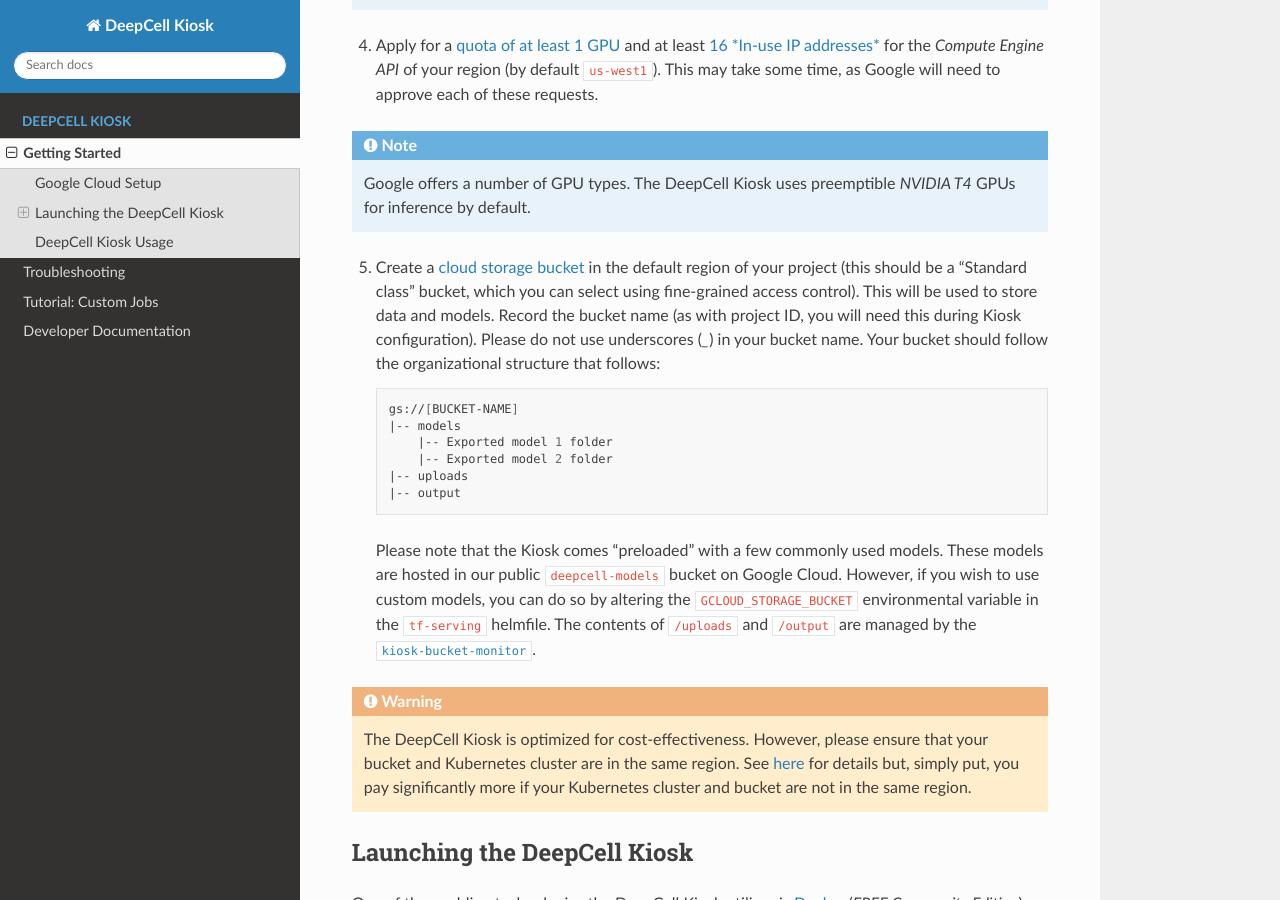
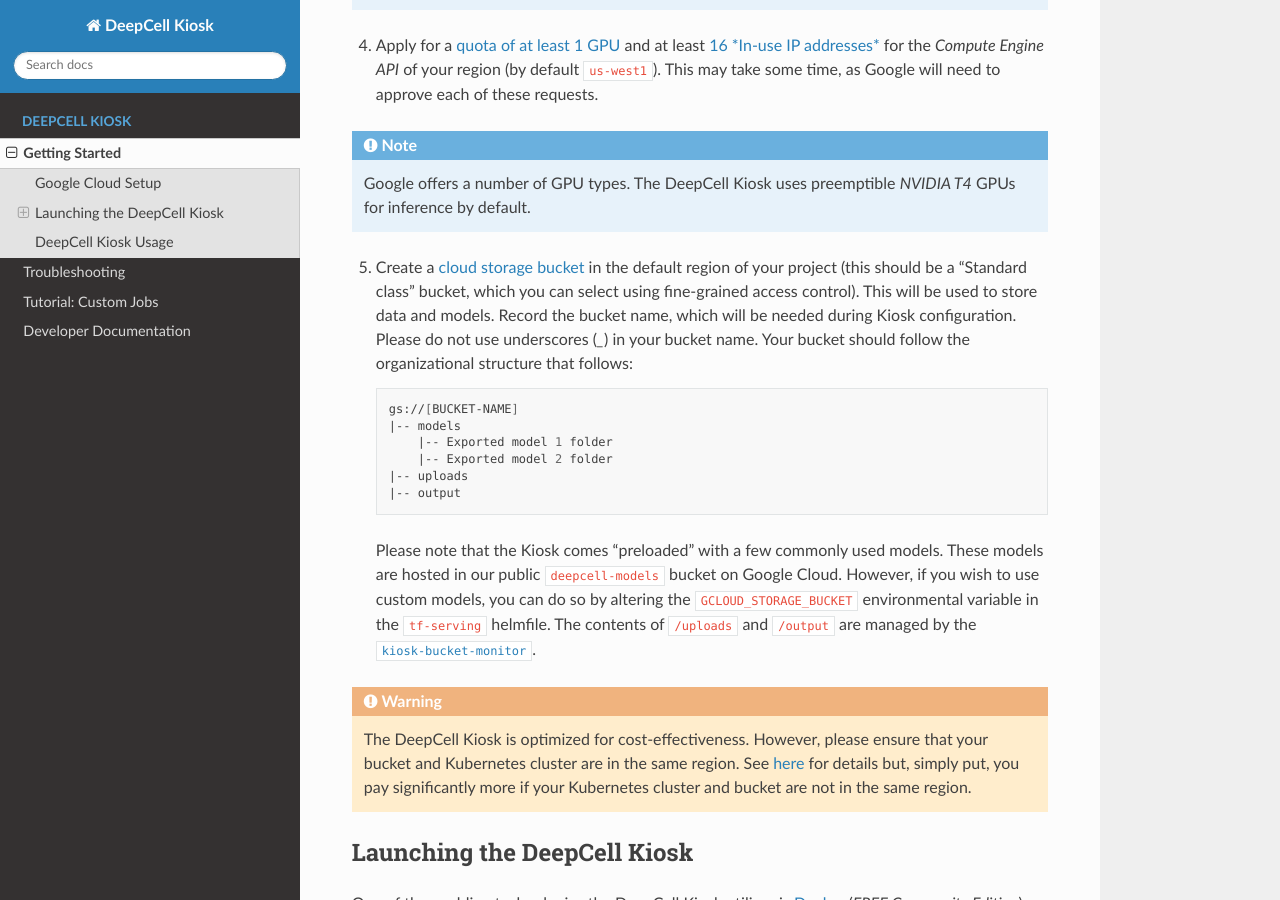
Before and after one commit to vanvalenlab/kiosk-console, a Sphinx documentation site: the page built from docs/source/GETTING_STARTED.rst, in a window 1280 px wide and 900 px high, scrolled down 956 px. Built offline with Sphinx 7.4.7 and the Read the Docs theme 2.0.0, drawn with Linux system fonts in a browser that asks for light colours.

Commit message:
tightened up note to "take note of bucket name" and removed reference to project ID.

```diff
--- a/docs/source/GETTING_STARTED.rst
+++ b/docs/source/GETTING_STARTED.rst
@@ -26,7 +26,7 @@
 
 .. note:: Google offers a number of GPU types. The DeepCell Kiosk uses preemptible `NVIDIA T4` GPUs for inference by default.
 
-5. Create a `cloud storage bucket <https://cloud.google.com/storage/docs/creating-buckets>`_ in the default region of your project (this should be a "Standard class" bucket, which you can select using fine-grained access control). This will be used to store data and models. Record the bucket name (as with project ID, you will need this during Kiosk configuration). Please do not use underscores (`_`) in your bucket name. Your bucket should follow the organizational structure that follows:
+5. Create a `cloud storage bucket <https://cloud.google.com/storage/docs/creating-buckets>`_ in the default region of your project (this should be a "Standard class" bucket, which you can select using fine-grained access control). This will be used to store data and models. Record the bucket name, which will be needed during Kiosk configuration. Please do not use underscores (`_`) in your bucket name. Your bucket should follow the organizational structure that follows:
 
    .. code-block:: bash
 
```
